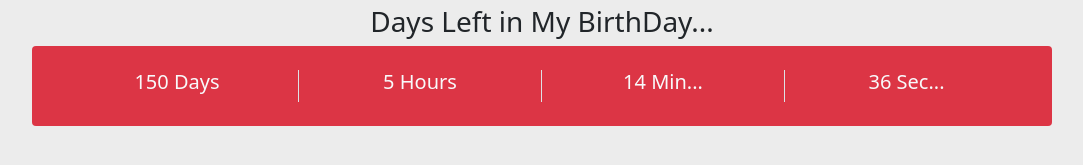
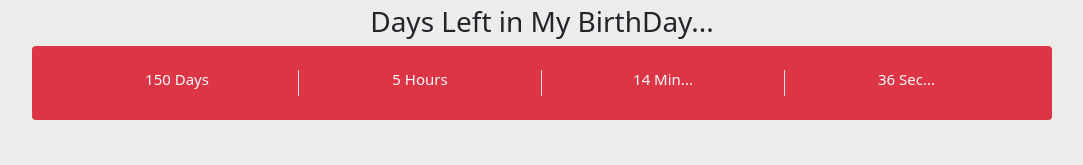
Before and after one commit to techiechandan/BirthDayCounter, a plain HTML site: page index.html in a window 1280 px wide. Shown: the part 395-560 px from the top of the page, without its empty margins (98-1181 px from the left). Drawn offline with nearby package versions, Linux system fonts and the light colour scheme.

Commit message:
Update index.html

```diff
--- a/index.html
+++ b/index.html
@@ -20,6 +20,9 @@
                     border: 4px solid transparent;
                     background: linear-gradient(#f70776, #ff0000, #efd510, #f83e4b);
                     border-radius: 50%;
+                }
+                h5{
+                    font-size: 15px;
                 }
             </style>
         <title>My-BirthDay</title>
```
